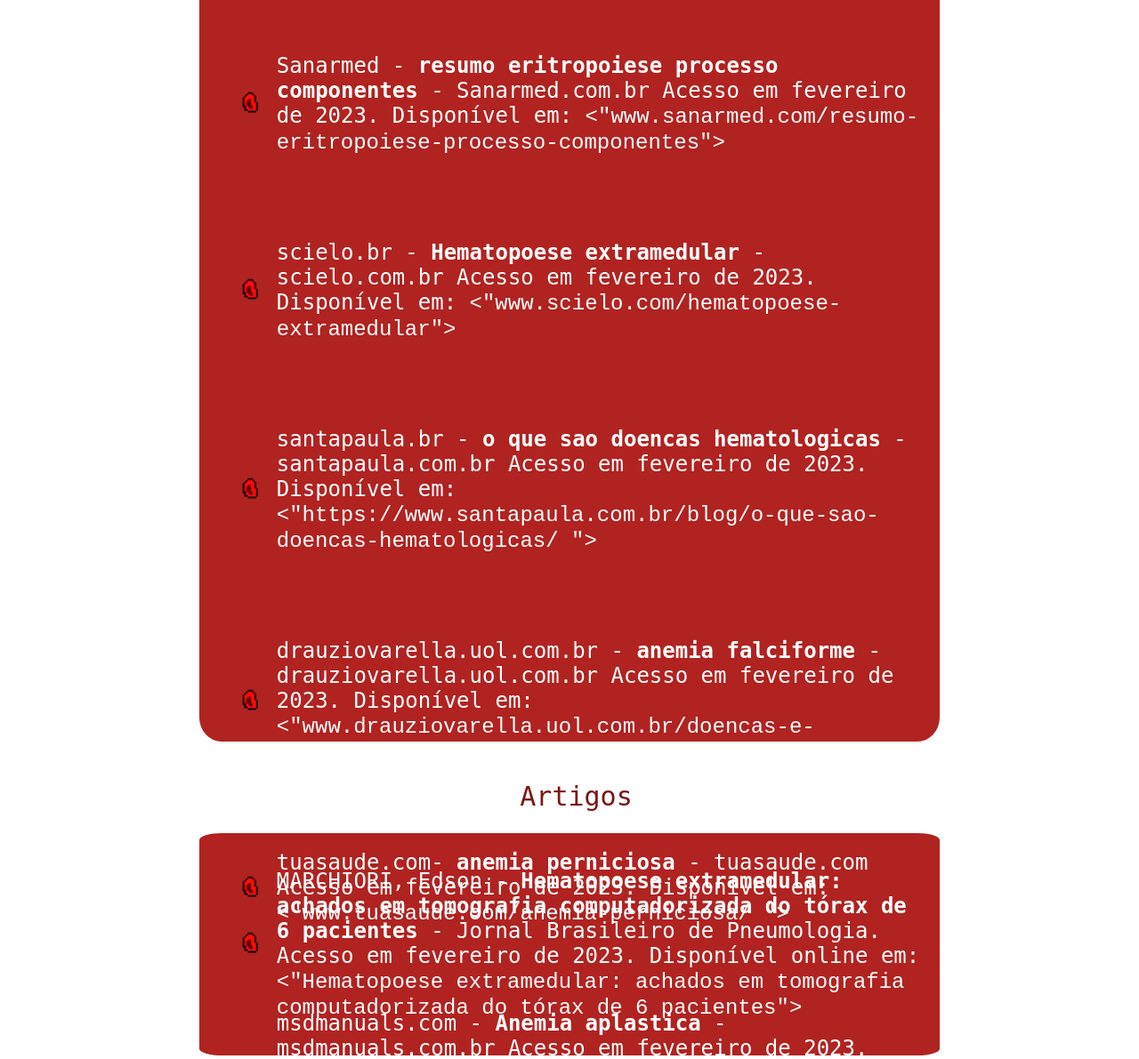
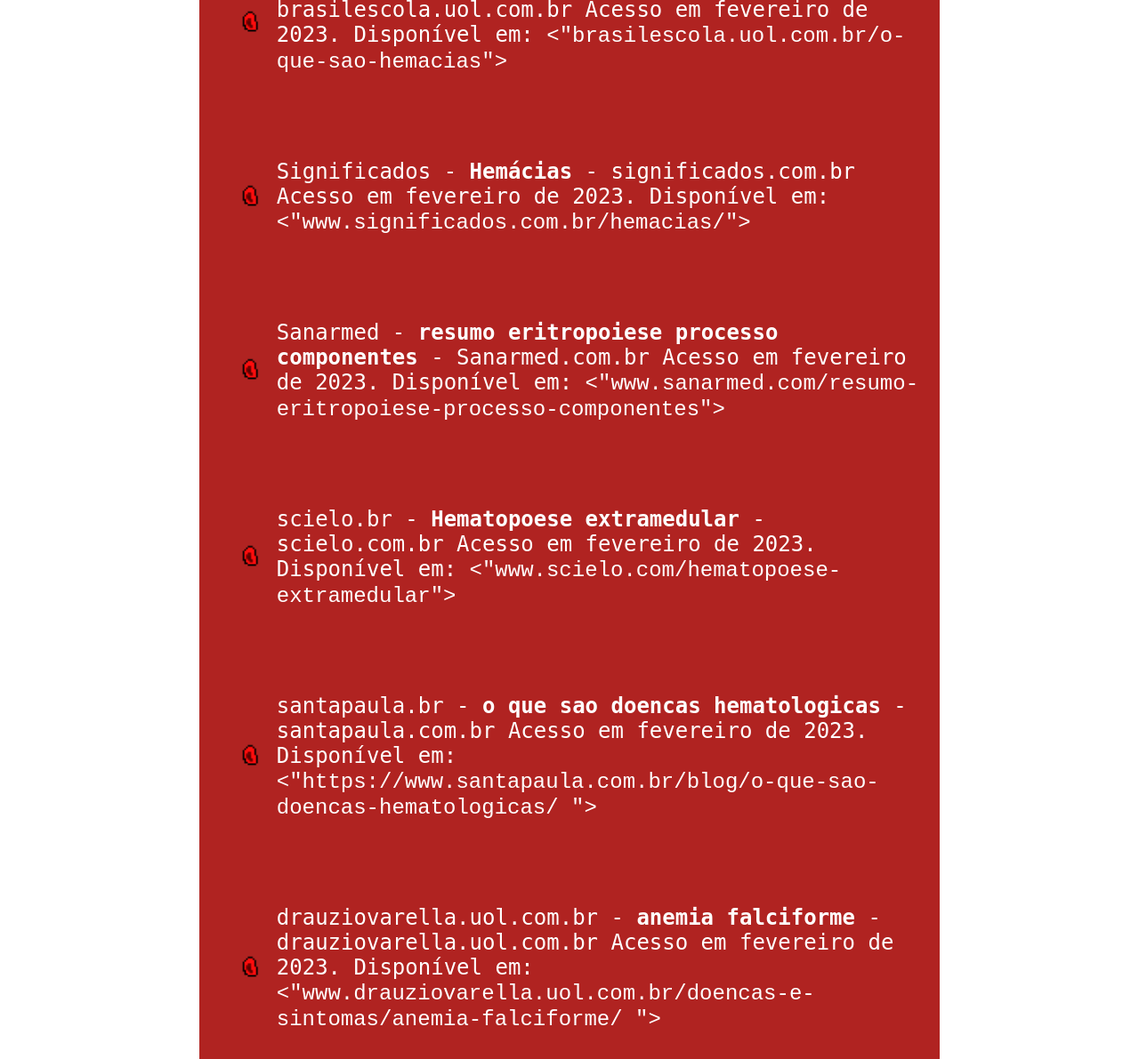
Before and after one commit to luisaat/hemacias, a plain HTML site: page fontes.html in a window 1280 px wide. Shown: the part 738-1929 px from the top of the page at 89% size. Drawn offline with Linux system fonts and the light colour scheme; a web font is replaced by a local one.

Commit message:
Update fontes.css

```diff
--- a/fontes.css
+++ b/fontes.css
@@ -327,7 +327,7 @@ nav a {
     justify-content: center;
     margin: 3vh auto;
     width: 65%;
-    height: 900px;
+    height: 1500px;
     display: flex;
     align-items: center;
     background-color:#b02321;
```
